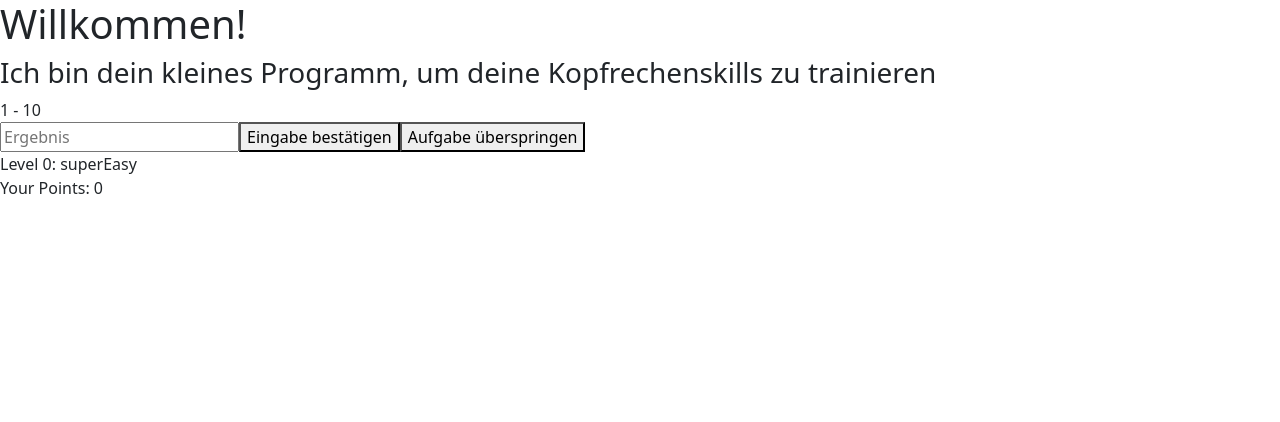
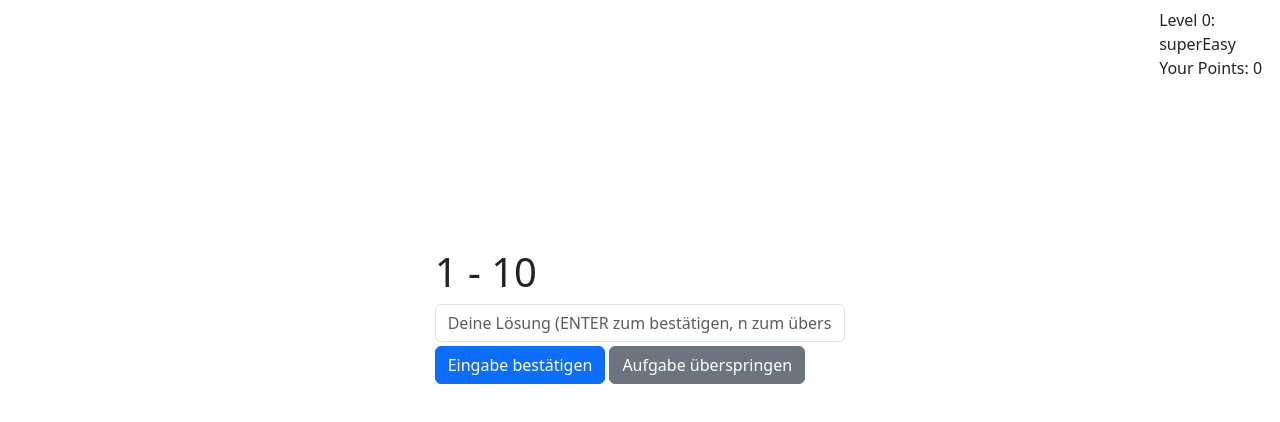
Before and after one commit to NiklasBoost/Kopfrechentrainer, a React (Vite) app: page / in a window 1280 px wide. Shown: the top 422 px of the page. Built offline with nearby package versions, Linux system fonts and the light colour scheme.

Commit message:
change the style with bootstrap

```diff
--- a/src/App.tsx
+++ b/src/App.tsx
@@ -18,21 +18,16 @@ const App = () => {
 
   return (
     <>
-      <h1>
-        Willkommen!
-      </h1>
-      <h3>
-        Ich bin dein kleines Programm, um deine Kopfrechenskills zu trainieren
-      </h3>
-      <Exercises
-        points={points}
-        setPoints={setPoints}
-        pointsWin={pointsWin}
-        pointsLose={pointsLose}
-        setPointsWin={setPointsWin}
-        setPointsLose={setPointsLose}
-        currentLevel={currentLevel}
-      />
+      <div className="row">
+        <div className="col"></div>
+        <div className="col"></div>
+        <div className="col"></div>
+        <div className="col"></div>
+        <div className="col"></div>
+        <div className="col"></div>
+        <div className="col"></div>
+        <div className="col"></div>
+        <div className="col mt-2">
         <LevelSystem
           points={points}
           setPoints={setPoints}
@@ -43,6 +38,26 @@ const App = () => {
           currentLevel={currentLevel}
           setCurrentLevel={setCurrentLevel}
         />
+        </div>
+      </div>
+      <div className="row mt-5"></div>
+      <div className="row mt-5"></div>
+      <div className="row mt-5"></div>
+      <div className="row mt-4">
+        <div className="col"></div>
+        <div className="col">
+          <Exercises
+            points={points}
+            setPoints={setPoints}
+            pointsWin={pointsWin}
+            pointsLose={pointsLose}
+            setPointsWin={setPointsWin}
+            setPointsLose={setPointsLose}
+            currentLevel={currentLevel}
+          />
+        </div>
+        <div className="col"></div>
+      </div>
     </>
 
   )
--- a/src/components/exercises.tsx
+++ b/src/components/exercises.tsx
@@ -102,15 +102,15 @@ const Exercises = ({
 
     if (rightOrWrong) {
       setSolutionFeedback(
-        `Yeah, ${userInput} is right your hell good motherfucker!`
+        `Yeah, ${userInput} is right!`
       );
     } else {
-      setSolutionFeedback(`Oh no, ${userInput} is WRONG; you dumbass idiot!`);
+      setSolutionFeedback(`Oh no, ${userInput} is WRONG! Try again!`);
     }
 
     setTimeout(() => {
       setSolutionFeedback("");
-    }, 3000);
+    }, 1000);
   }
 
   function handleInputChange(e: React.ChangeEvent<HTMLInputElement>) {
@@ -131,14 +131,21 @@ const Exercises = ({
 
   return (
     <>
-      <div>{selectedExercise}</div>
+      {solutionFeedback ? (
+        <div className="h1">{solutionFeedback}</div>
+        ):(
+        <div className="h1">{selectedExercise}</div>
+      )}
       <input
-        placeholder="Ergebnis"
+        placeholder="Deine Lösung (ENTER zum bestätigen, n zum überspringen)"
         value={userInput}
         onChange={handleInputChange}
         onKeyDown={handleKeyDown}
+        className="form-control"
       />
       <button
+        type="button"
+        className="btn btn-primary mt-1"
         onClick={() => {
           displaySolutionFeedback();
           setUserInput("");
@@ -148,6 +155,8 @@ const Exercises = ({
         Eingabe bestätigen
       </button>
       <button
+        type="button"
+        className="btn btn-secondary mt-1 ms-1"
         onClick={() => {
           nextExercise();
           removePoints(setPointsLose, setPoints, 30);
@@ -155,7 +164,6 @@ const Exercises = ({
       >
         Aufgabe überspringen
       </button>
-      <div>{solutionFeedback}</div>
     </>
   );
 };
```
Lines whose indentation alone changed are shown as unchanged.
